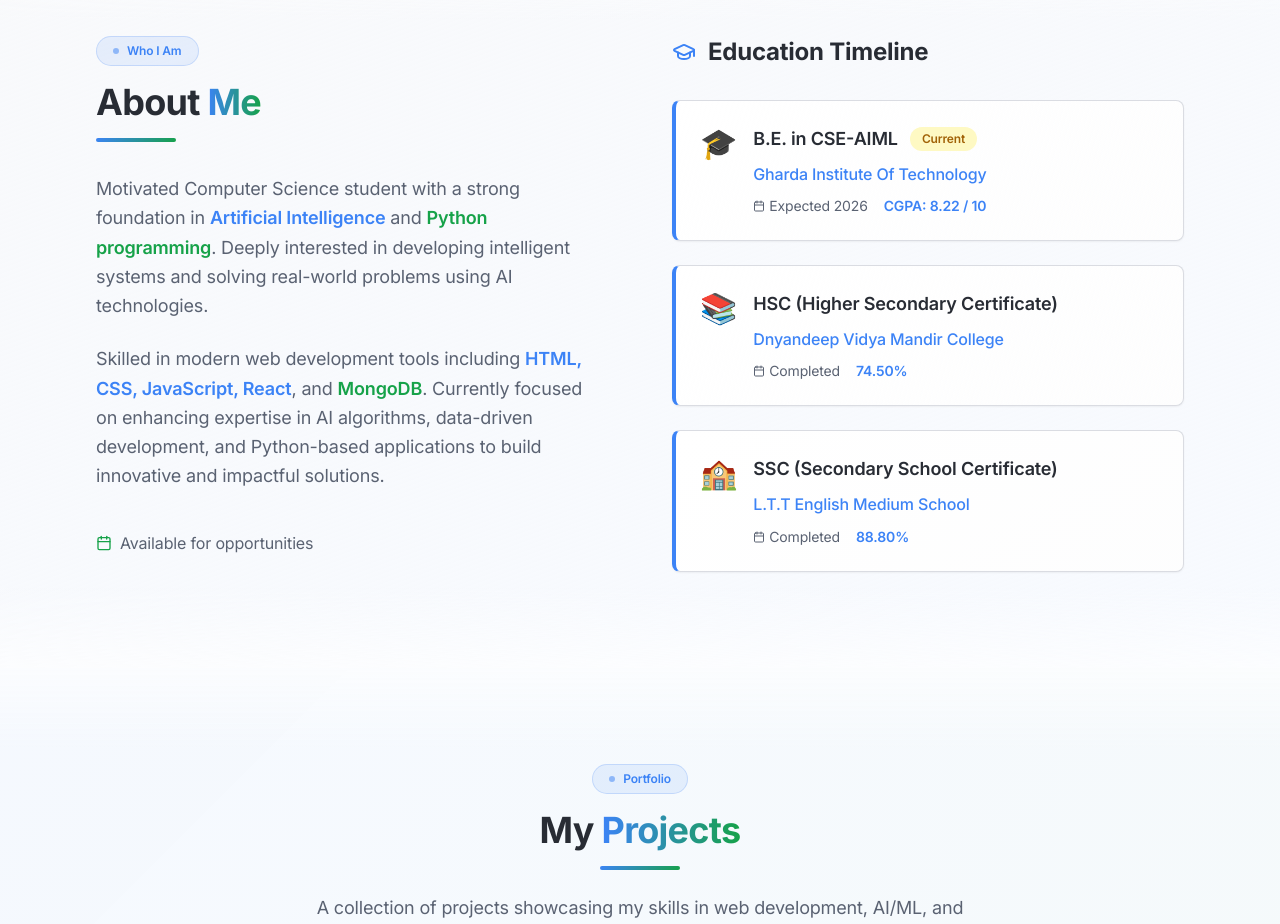
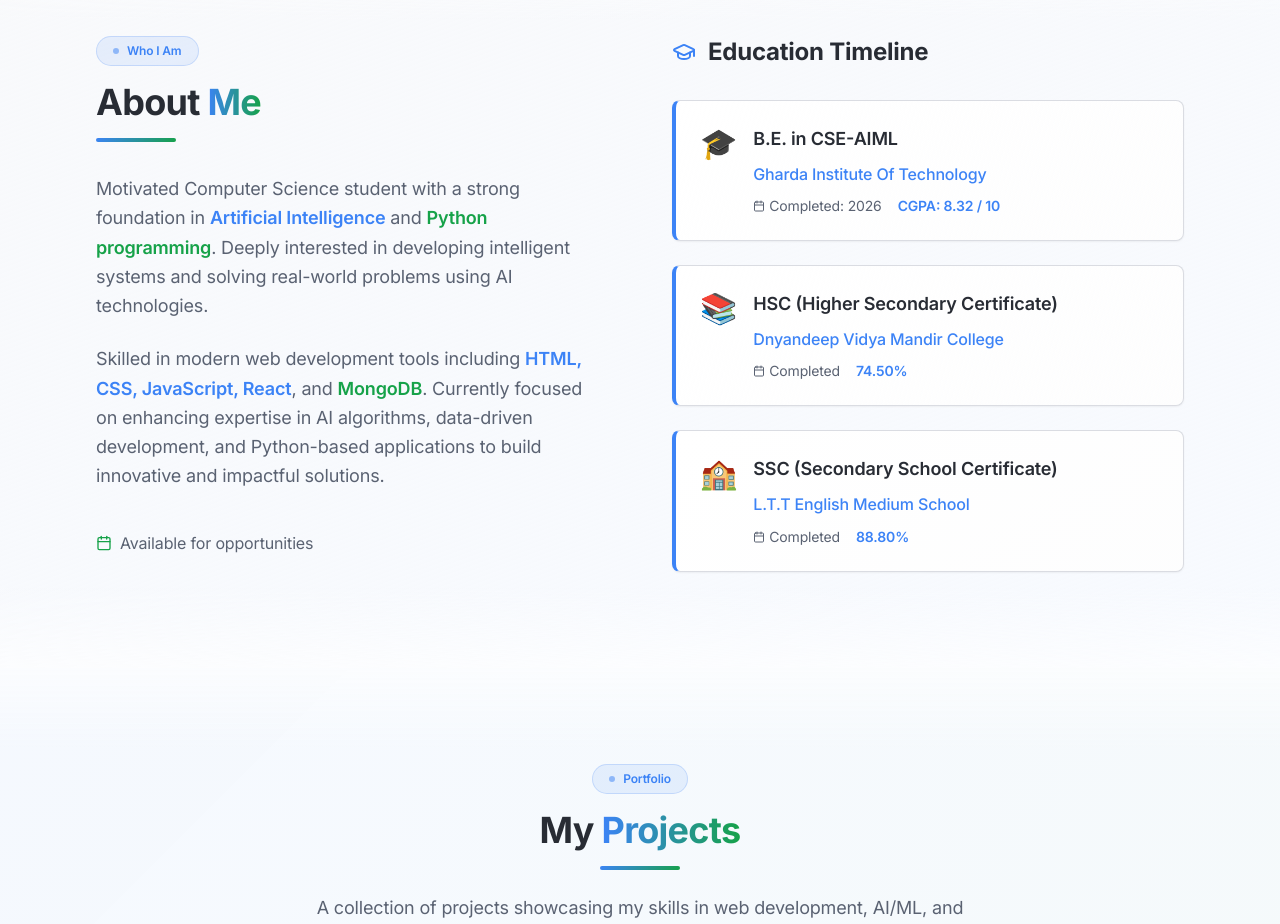
Before and after one commit to Atharvb03/Atharvb03-Portfolio, a React (Vite) app: page / in a window 1280 px wide. Shown: the part 860-1784 px from the top of the page. Built offline with nearby package versions, Linux system fonts and the light colour scheme.

Commit message:
Updated Resumeand Pointer on Education Timeline

```diff
--- a/src/components/About.tsx
+++ b/src/components/About.tsx
@@ -6,10 +6,9 @@ const About = () => {
     {
       degree: 'B.E. in CSE-AIML',
       institution: 'Gharda Institute Of Technology',
-      period: 'Expected 2026',
-      score: 'CGPA: 8.22 / 10',
+      period: 'Completed: 2026',
+      score: 'CGPA: 8.32 / 10',
       icon: '🎓',
-      badge: 'Current',
     },
     {
       degree: 'HSC (Higher Secondary Certificate)',
@@ -17,7 +16,6 @@ const About = () => {
       period: 'Completed',
       score: '74.50%',
       icon: '📚',
-      badge: null,
     },
     {
       degree: 'SSC (Secondary School Certificate)',
@@ -25,7 +23,6 @@ const About = () => {
       period: 'Completed',
       score: '88.80%',
       icon: '🏫',
-      badge: null,
     },
   ];
 
@@ -92,11 +89,6 @@ const About = () => {
                           <h4 className="text-lg font-semibold text-foreground">
                             {item.degree}
                           </h4>
-                          {item.badge && (
-                            <span className="bg-yellow-100 text-yellow-700 dark:bg-yellow-900/30 dark:text-yellow-400 text-xs font-semibold px-3 py-1 rounded-full">
-                              {item.badge}
-                            </span>
-                          )}
                         </div>
                         <p className="text-primary font-medium mb-2">
                           {item.institution}
--- a/src/components/Hero.tsx
+++ b/src/components/Hero.tsx
@@ -83,7 +83,7 @@ const Hero = () => {
               <Button
                 className="gap-2 text-base px-6 py-3 h-auto border-2 border-foreground/30 bg-transparent text-foreground hover:bg-foreground/5 transition-all duration-300 group"
                 variant="outline"
-                onClick={() => window.open('https://drive.google.com/file/d/1E6urLfknAQU6E8YwEuNJbKBvOw6DcRcs/view', '_blank')}
+                onClick={() => window.open('https://drive.google.com/file/d/1jI8am2bGwgyVPGAsJ6FovTEIceprVieb/view?usp=sharing', '_blank')}
               >
                 <Download className="h-5 w-5 group-hover:translate-y-1 group-hover:animate-bounce transition-transform duration-300" />
                 Download Resume
```
